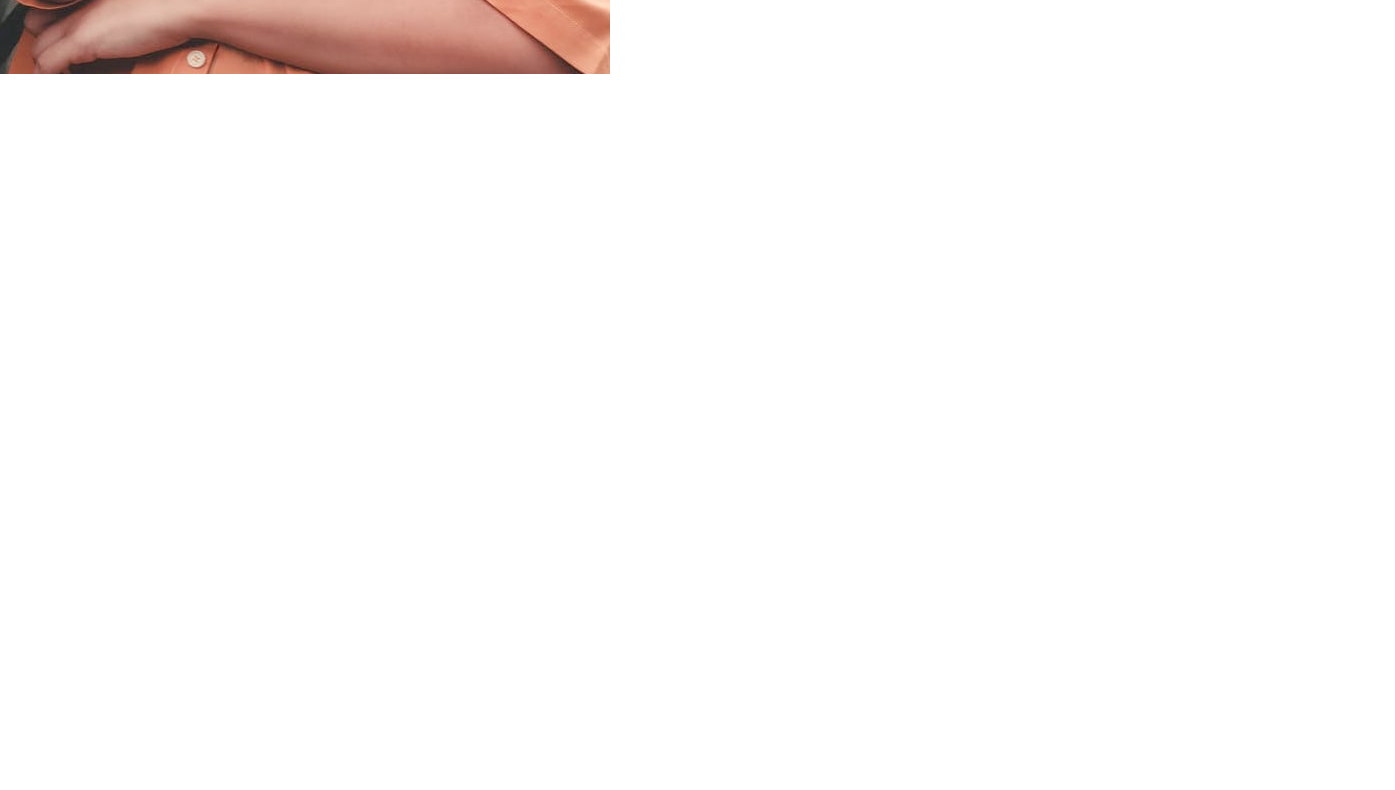
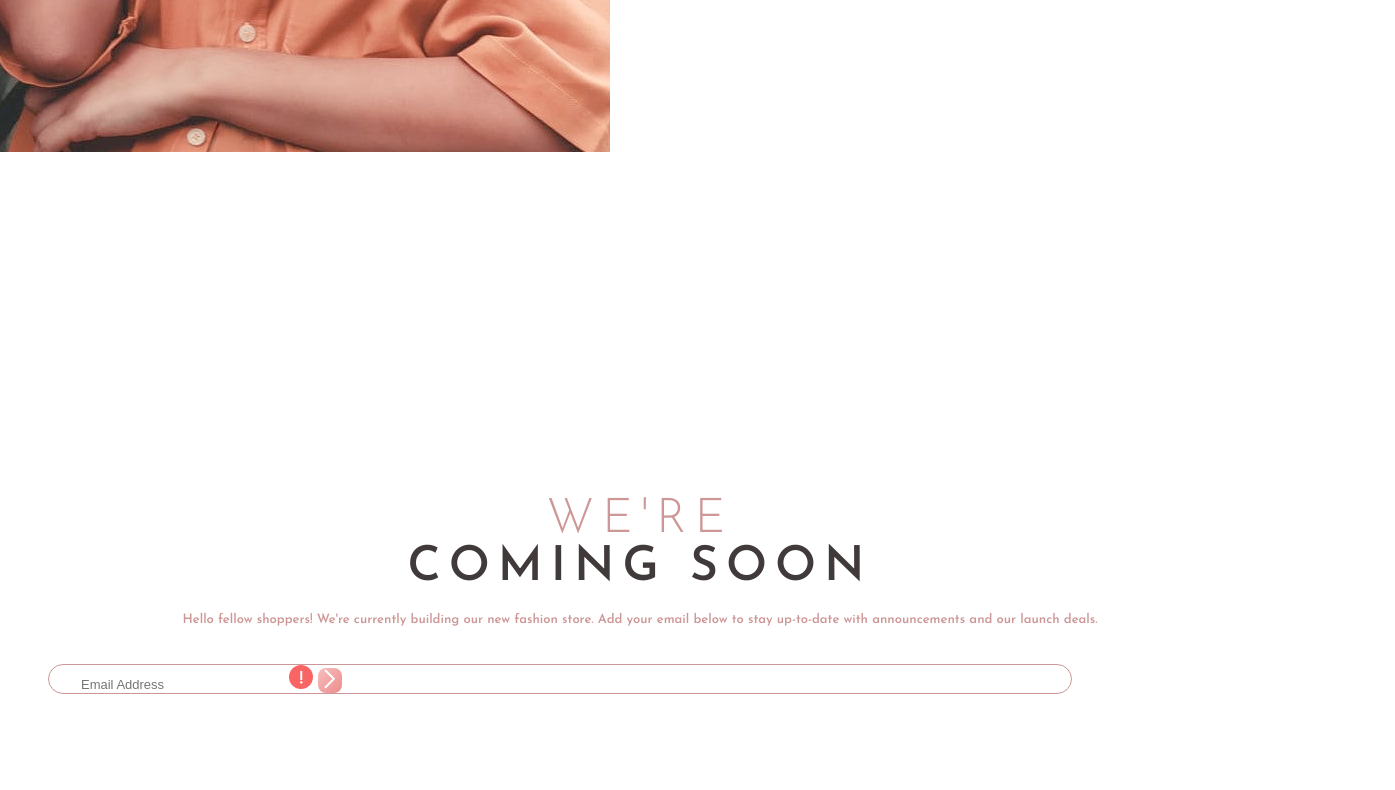
Before and after one commit to VMirandaCA/base-apparel-coming-soon-master, a plain HTML site: page index.html in a window 1280 px wide. Shown: the part 797-1587 px from the top of the page, 1395 px wide, since content can reach past the window. Before the commit the page ends 871 px from the top, so only its background shows below. Drawn offline with Linux system fonts and the light colour scheme.

Commit message:
melhorias

```diff
--- a/index.html
+++ b/index.html
@@ -29,7 +29,9 @@
 
         <div>
           <img id="picture_desktop" src="./src/images/hero-desktop.jpg" alt="">
+        </div>
 
+        <div>
           <img id="picture_mobile" src="./src/images/hero-mobile.jpg" alt="">
         </div>
 
@@ -43,8 +45,7 @@
           </p>
 
           <form>
-            <input type="email" placeholder="Email Address">
-            <img src="./src/images/icon-error.svg" alt="" class="email_icone_erro" alt="erro">
+            <input type="email" placeholder="Email Address"><img src="./src/images/icon-error.svg" alt="" class="email_icone_erro" alt="erro">
             <button>
               <img class="email_seta" src="./src/images/icon-arrow.svg" alt="seta">
             </button>
--- a/src/css/style.css
+++ b/src/css/style.css
@@ -5,26 +5,31 @@
     --Cor1: hsl(0, 36%, 70%);
     --Cor2: hsl(0, 93%, 68%);
 
+    --Cor_Container:  hsl(0, 65%, 97%);
+
     --Cor_Texto-Titulo:hsl(0, 6%, 24%);
 
     --JosefinSans: 'Josefin Sans', sans-serif;
 }
 
 /* estilização do projeto*/
+*{
+    box-sizing: border-box;
+}
 
 body{
     font-family: var(--JosefinSans);
     margin: 0;
+    display: flexbox;
 }
 .container {
     display: flex;
 }
 .logo {
-    width: 25%;
+    width: 40%;
     max-height: 630px;
 }
 .container_direita_texto {
-    width: 60%;
     height: auto;
     margin: 2rem;
     display: flex;
@@ -33,6 +38,7 @@ body{
     font-weight:bold;
     font-size: 3rem;
     text-transform: uppercase;
+    letter-spacing: 0.5rem;
     color: var(--Cor_Texto-Titulo);
 }
 span {
@@ -56,9 +62,8 @@ input {
     background: none;
     color: var(--Cor1);
     font-weight:300;
-    font-size: ;
+    font-size: small;
     padding: 0 2rem;
-
 }
 .email_icone_erro {
     /*display: none;*/
@@ -68,20 +73,17 @@ input {
 button {
     background-image: var(--Cor_Gradiente2);
     border: none;
-    border-radius: 5rem;
-    padding: 0.938rem;
-    position: absolute;
-    right: -9%;
-    height: 2.89rem;
-    width: 4rem;
+    border-radius: 0.5rem;
+    height: 2;
+
 }
 
 .email_texto {
-   /* display: none;*/
+   display: none;
 }
 
 .container_esquerda_foto {
-    width: 40%;
+
 }
 .foto_modelo {}
 
@@ -134,23 +136,25 @@ footer {
 
 /* Responsivo*/
 
-@media(max-width:768px) {
-    body {
-        background-color: none;
-    }
-    header {
+@media  only screen and (min-width: 320px) {
+
+     header {
         background-color: var(--Cor_Gradiente1);
     }
     .logo {
         padding: 1.5rem;
     }
-    .container {
+    section  {
         display: flex;
         flex-direction: column;
         flex-wrap: wrap;
+        background-color: var(--Cor_Container);
     }
     #picture_desktop {
         display: none;
+    }
+    #picture_mobile {
+        display: block;
         width: 100%;
     }
     .container_direita_texto-titulo {
@@ -169,14 +173,19 @@ footer {
     p .email_texto {}
 
 }
-@media(min-width:768px) {
+@media  only screen and (min-width: 600px) {
 
-    .container {}
-    .container_direita {}
+    .container {
+        background-color: var(--Cor_Gradiente2);
+    }
+    .container_direita {
+        margin-top: 18.5rem;
+    }
     .topo_logo {}
-    .container_direita_texto-titulo {}
-    h1 {}
-    span {}
+    .container_direita_texto-titulo {
+
+    }
+
     p .container_direita_texto-resumo {}
     form {}
     input {}
@@ -184,14 +193,12 @@ footer {
     button .email_seta {}
     p .email_texto {}
     .container_esquerda_foto {}
-    .foto_modelo {}
+
 
 }
-@media (min-width:1024px) {
+@media screen and (min-width: 1024px) {
     .topo_logo {}
-    .logo {
-
-    }
+    .logo {}
     .container {
 
     }
@@ -205,10 +212,10 @@ footer {
     .email_icone_erro {}
     button .email_seta {}
     p .email_texto {}
+   #picture_desktop {
+    display: block;
+   }
    #picture_mobile {
     display: none;
    }
-   #picture_desktop {
-    display: block;
-   }
 }
```
